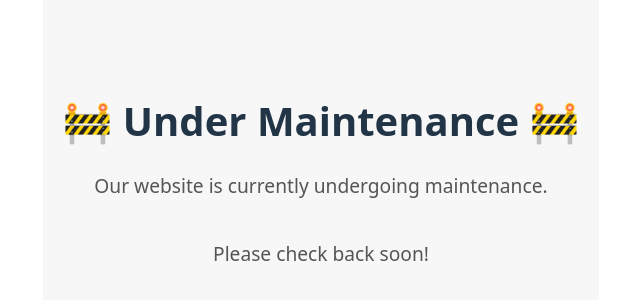
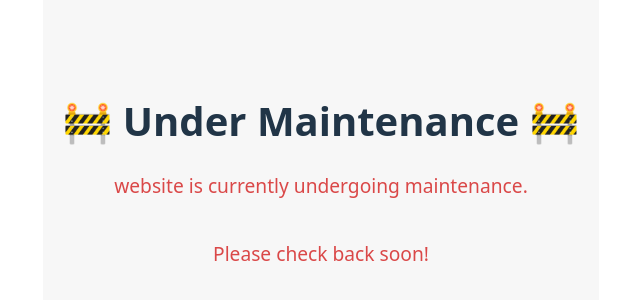
Before and after one commit to senithdakshina/portfolio-senith, a React (Vite) app: page / in a window 1280 px wide. Shown: the part 272-572 px from the top of the page, without its empty margins (319-959 px from the left). Built offline with nearby package versions, Linux system fonts and the light colour scheme.

Commit message:
change colour

```diff
--- a/src/App.jsx
+++ b/src/App.jsx
@@ -7,7 +7,7 @@ function App() {
   return (
     <div style={styles.container}>
       <h1 style={styles.title}>🚧 Under Maintenance 🚧</h1>
-      <p style={styles.text}>Our website is currently undergoing maintenance.</p>
+      <p style={styles.text}>website is currently undergoing maintenance.</p>
       <p style={styles.text}>Please check back soon!</p>
     </div>
   );
@@ -30,7 +30,7 @@ const styles = {
   },
   text: {
     fontSize: "1.2rem",
-    color: "#555",
+    color: "#da4848ff",
   },
 };
 
```
